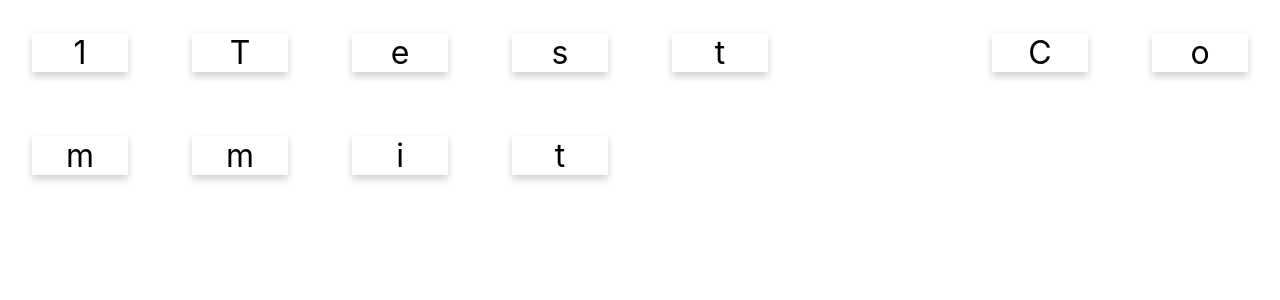
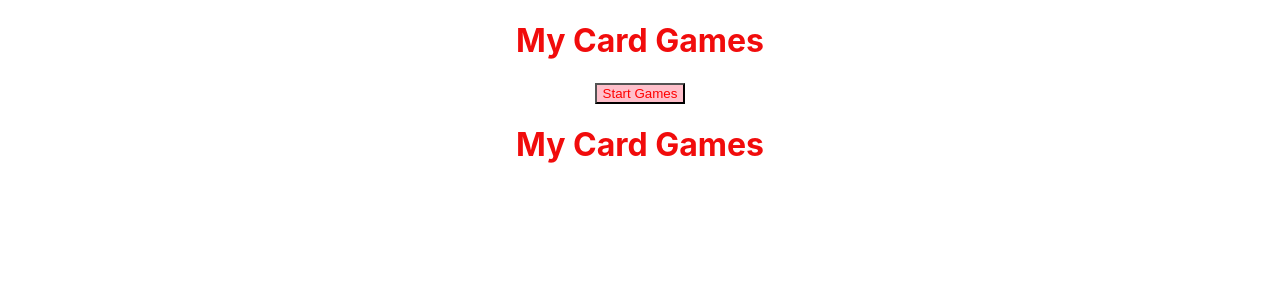
Before and after one commit to LifWS/React-610110422, a React (Create React App) app: page / in a window 1280 px wide. Shown: the top 300 px of the page. Built offline with nearby package versions, Linux system fonts and the light colour scheme.

Commit message:
Test Commit

```diff
--- a/src/App.css
+++ b/src/App.css
@@ -46,3 +46,9 @@
   color: red;
   background: pink;
  }
+
+ .mystyle1 {
+   font-size: 20;
+   color: rgb(241, 12, 12);
+   text-align: center;
+ }
--- a/src/App.js
+++ b/src/App.js
@@ -1,11 +1,30 @@
+
 import React, { Component } from 'react';
+import './App.css';
+import Header from './Header';
+import Content from './Content';
+import Footer from './Footer';
+/*
 import WordCard from './WordCard';
-import './App.css';
-const word = "Hello";
+
+//const word = "Hello";
 class App extends Component {
   render() {
     return (
-      <div><WordCard value="1Test Commit" /></div>
+      <div><WordCard value="HALIF" /></div>
+
+    );
+  }
+}
+*/
+class App extends Component {
+  render() {
+    return (
+      <div>
+        <Header/>
+        <Content/>
+        <Footer/>
+      </div>
 
     );
   }
--- a/src/CharacterCard.js
+++ b/src/CharacterCard.js
@@ -14,17 +14,18 @@ export default class CharacterCard extends Component {
         }
     }
     render() {
-        let className = `card ${this.state.active ? 'activeCard' : ''}`
+        let className = `card ${this.state.active ? 'activeCard' : 'Active'}`
         return (
             <div className={className} onClick={this.activate}>
                 {this.props.value}
             </div>
         )
     }
-
+/*
     componentDidUpdate(prevProps) {
-        if (prevProps.attempt != this.props.attempt) {
+        if (prevProps.attempt !== this.props.attempt) {
             this.setState({ active: false })
         }
     }
+*/
 }
--- /dev/null
+++ b/src/Content.js
@@ -0,0 +1,16 @@
+import React, { Component } from 'react';
+import { DIM_COLOR } from 'jest-matcher-utils';
+
+class Content extends Component {
+
+
+    render() {
+        return (
+            <div className="App">
+                <button className= "activeCard" onClick={this.printButton} >Start Games</button>
+            </div>
+
+        )
+    }
+}
+export default Content;
--- /dev/null
+++ b/src/Footer.js
@@ -0,0 +1,13 @@
+import React, { Component } from 'react';
+
+class Footer extends Component {
+    render() {
+        return (
+            <div>
+                <h1 className="mystyle1">My Card Games</h1>
+            </div>
+
+        )
+    }
+}
+export default Footer;
--- /dev/null
+++ b/src/Header.js
@@ -0,0 +1,13 @@
+import React, { Component } from 'react';
+
+class Header extends Component {
+    render() {
+        return (
+            <div>
+                <h1 className="mystyle1">My Card Games</h1>
+            </div>
+
+        )
+    }
+}
+export default Header;
```
Also changed, not shown: src/WordCard.js (+5 -5 lines), src/controlCard.js (added, +10 -0 lines), src/logo.svg (deleted).
